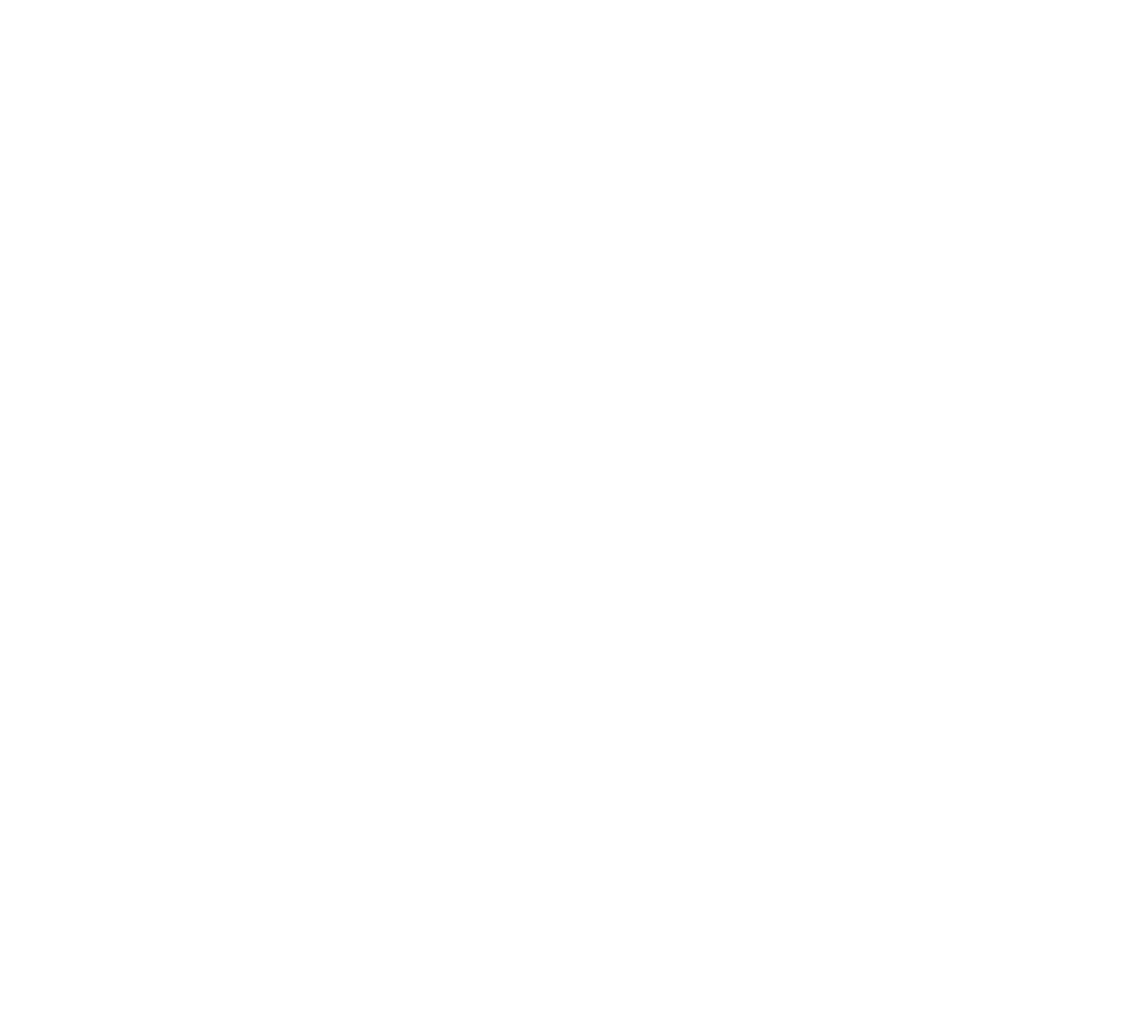
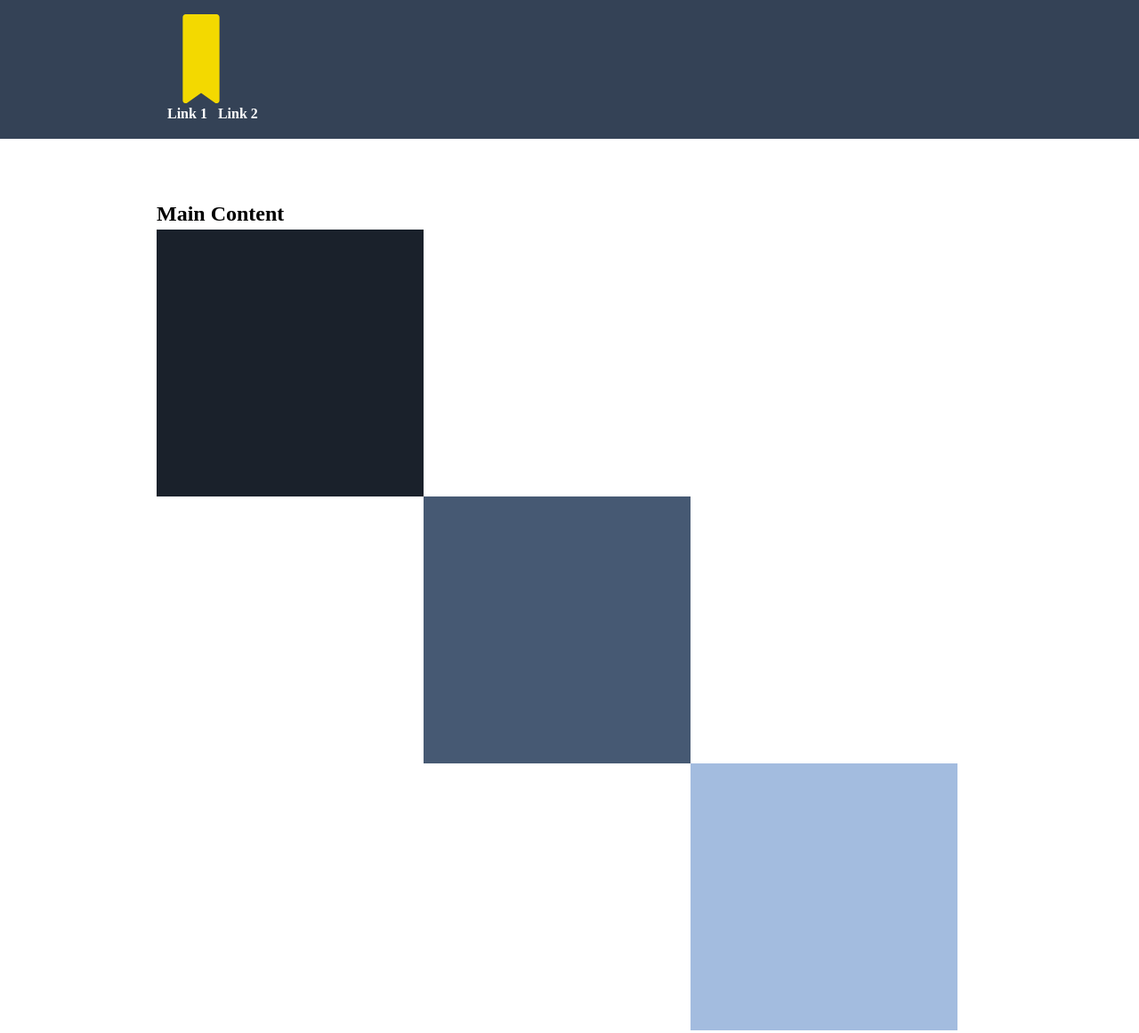
Before and after one commit to shipka1/demo-positioning-review, a plain HTML site: page index.html in a window 1280 px wide. Shown: the whole page at 89% size. Before the commit the page ends 800 px from the top, so only its background shows below. Drawn offline with Linux system fonts and the light colour scheme.

Commit message:
class complete

```diff
--- a/css/styles.css
+++ b/css/styles.css
@@ -1 +1,66 @@
 /* developer styles go here */
+
+.inner-container {
+    max-width: 960px;
+    margin: 0 auto;
+    padding: 1rem;
+    position: relative;
+}
+
+.flex-container {
+    display: flex;
+    justify-content: space-between;
+    align-items: center;
+}
+
+header {
+    background-color: #344256;
+
+}
+
+header img {
+    width: 100px;
+}
+
+.nav-links {
+    display: flex;
+}
+
+.nav-links a {
+    color: #fff;
+    text-decoration: none;
+    font-weight: bold;
+    display: block;
+}
+
+.nav-links li {
+    margin-left: 0.75rem;
+}
+
+.ribbon {
+    position: absolute;
+    top: 0;
+    left: 0;
+}
+
+section {
+    padding-top: 50px;
+}
+
+.box {
+    width: 300px;
+    height: 300px;
+    background-color: #1a212b;
+}
+
+.box:nth-of-type(2n) {
+    background-color: #465973;
+    position: relative;
+    left: 300px;
+}
+
+.box:last-of-type {
+    background-color: #a3bcdf;
+    position: relative;
+    left: 600px;
+}
--- a/index.html
+++ b/index.html
@@ -4,8 +4,29 @@
     <meta charset="UTF-8">
     <meta name="viewport" content="width=device-width, initial-scale=1.0">
     <title>Document</title>
+    <link rel="stylesheet" href="css/reset.css">
+    <link rel="stylesheet" href="css/styles.css">
 </head>
 <body>
+    <header>
+        <div class="inner-container">
+            <h1><img src="img/ribbon.svg" alt="Ribbon Company"></h1>
+            <nav>
+                <ul class="nav-links">
+                    <li><a href="#">Link 1</a></li>
+                    <li><a href="#">Link 2</a></li>
+                </ul>
+            </nav>
+        </div>
+    </header>
 
+    <section>
+        <div class="inner-container">
+            <h2>Main Content</h2>
+            <div class="box"></div>
+            <div class="box"></div>
+            <div class="box"></div>
+        </div>
+    </section>
 </body>
 </html>
```
